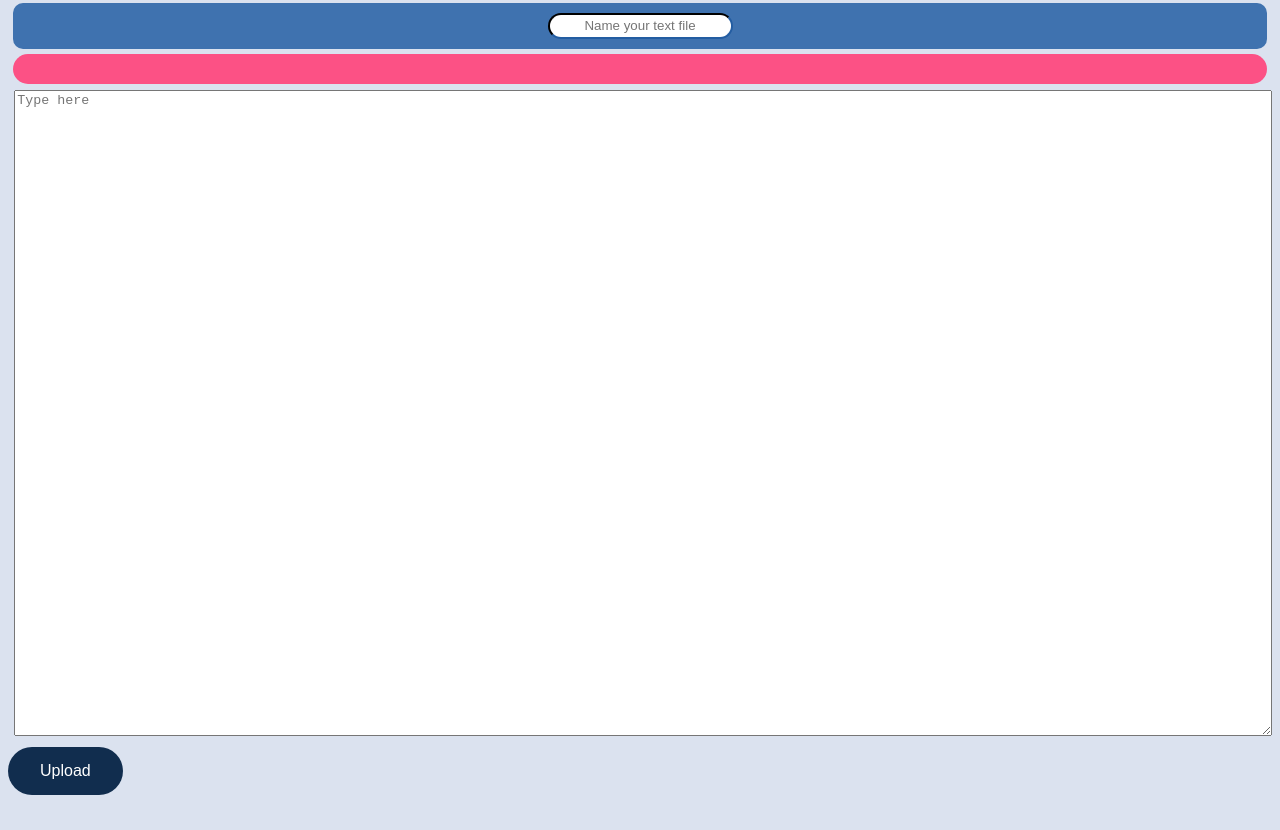
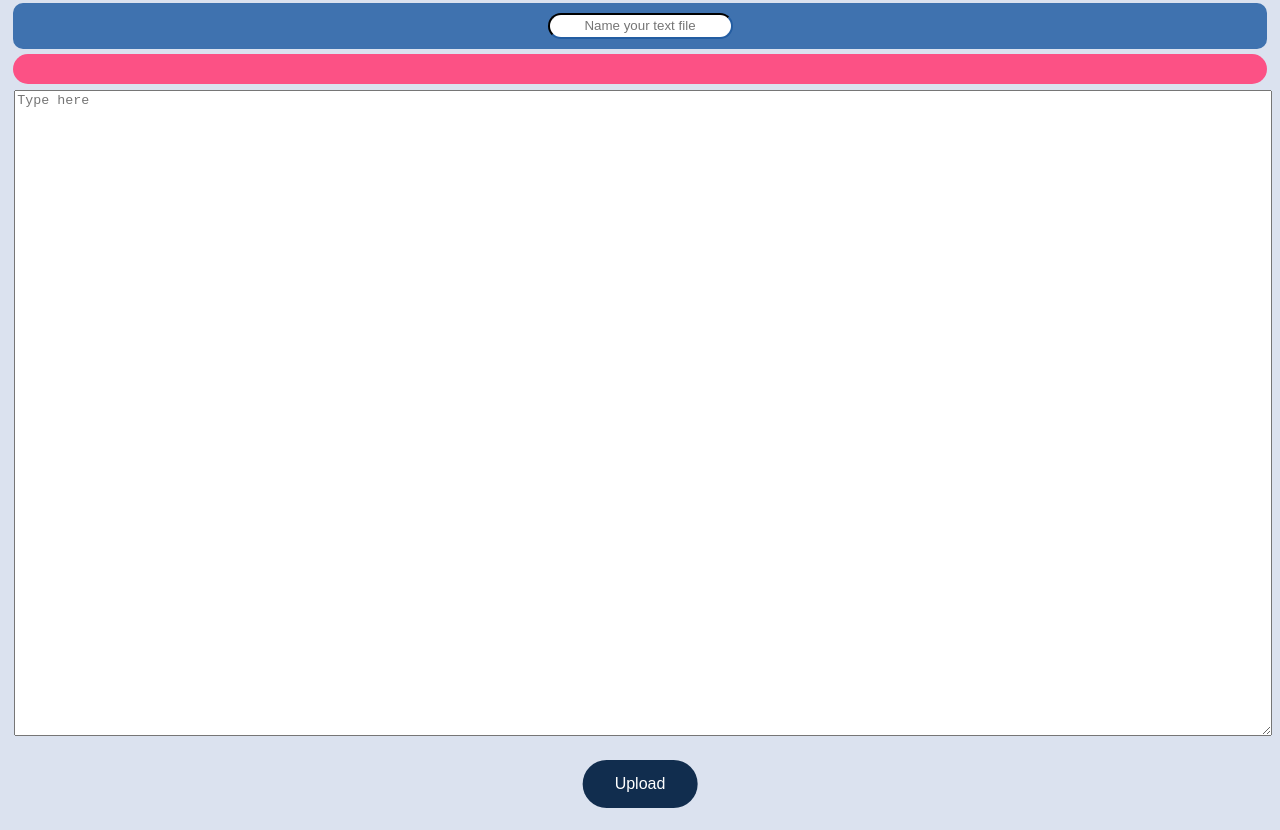
Before and after one commit to srilaasya/text-bucket-1, a plain HTML site: page index.html in a window 1280 px wide. Shown: the part 106-936 px from the top of the page. Before the commit the page ends 909 px from the top, so only its background shows below. Drawn offline with Linux system fonts and the light colour scheme.

Commit message:
JS changes and fixed buttons

```diff
--- a/index.html
+++ b/index.html
@@ -21,8 +21,10 @@
         <div class='textarea'>
             <textarea style='width:100%;height:640px' id='send' placeholder="Type here"></textarea>
         </div>
-        <div class='button1'>
-            <button onClick='postcode()'>Upload</button>
+        <div class='button-container'>
+            <div class = 'button-center'>
+                <button onClick='postcode()'>Upload</button>
+            </div>
         </div>
     </body>
 </html>
--- a/postcode.js
+++ b/postcode.js
@@ -1,5 +1,5 @@
 function postcode() {
     var client = new WebTorrent();
     var file = new File([document.all('send').value], document.all('name').value);
-    client.seed(file, function(torrent){ document.all('deliver').innerHTML = 'Link to posted file:\nhttp://call-me-bk.github.io/text-bucket/?' + torrent.infoHash });
+    client.seed(file, function(torrent){ document.all('deliver').innerHTML = 'Shareable link:\nhttp://call-me-bk.github.io/text-bucket/?' + torrent.infoHash });
   }
--- a/styles.css
+++ b/styles.css
@@ -66,6 +66,21 @@ button {
     transition-duration: 0.4s;
     display:inline-block;
     margin:0 auto;
+    position: relative;
+  }
+
+  .button-container {
+    height: 75px;
+    position: relative;
+  }
+
+  .button-center {
+    margin: 0;
+    position: absolute;
+    top: 50%;
+    left: 50%;
+    -ms-transform: translate(-50%, -50%);
+    transform: translate(-50%, -50%);
   }
 
   button:hover {
```
